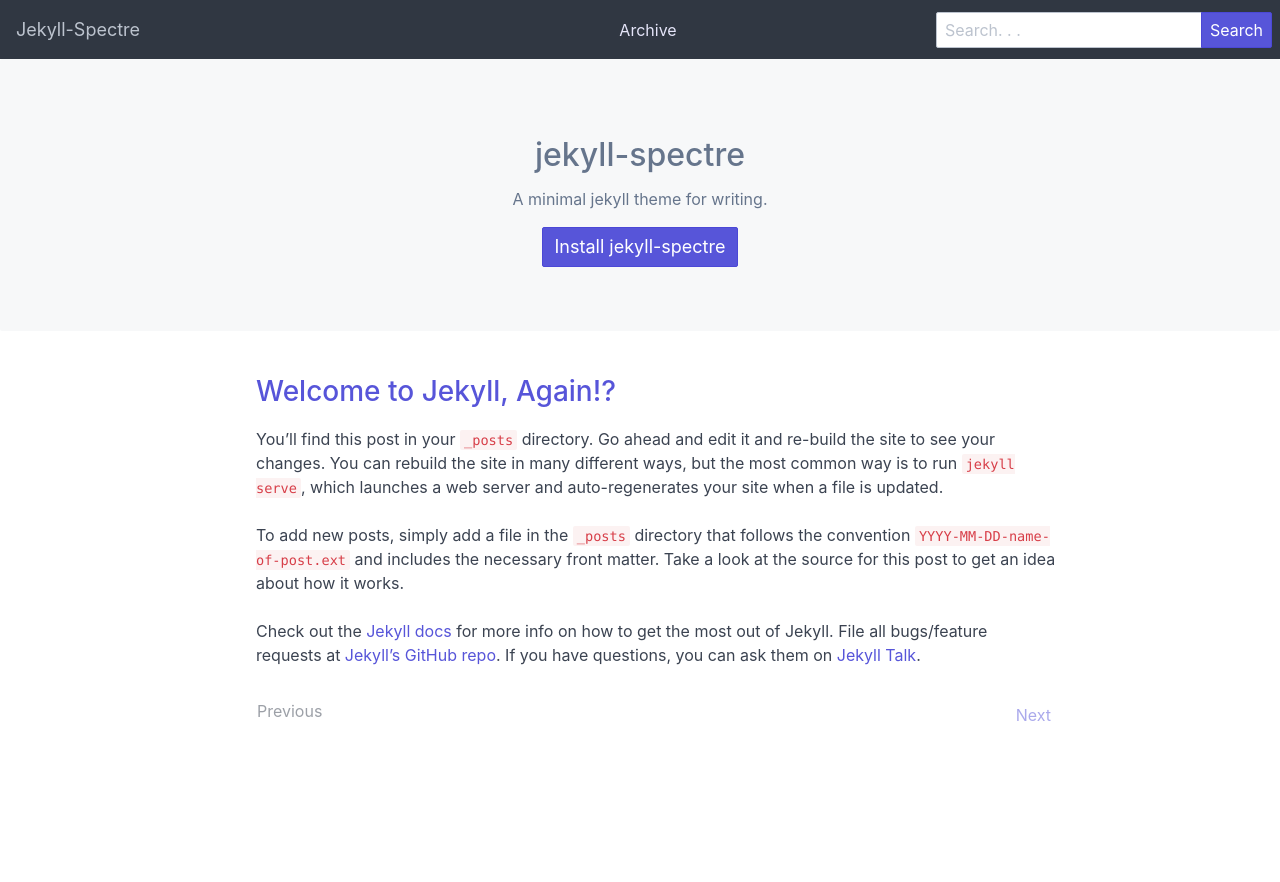
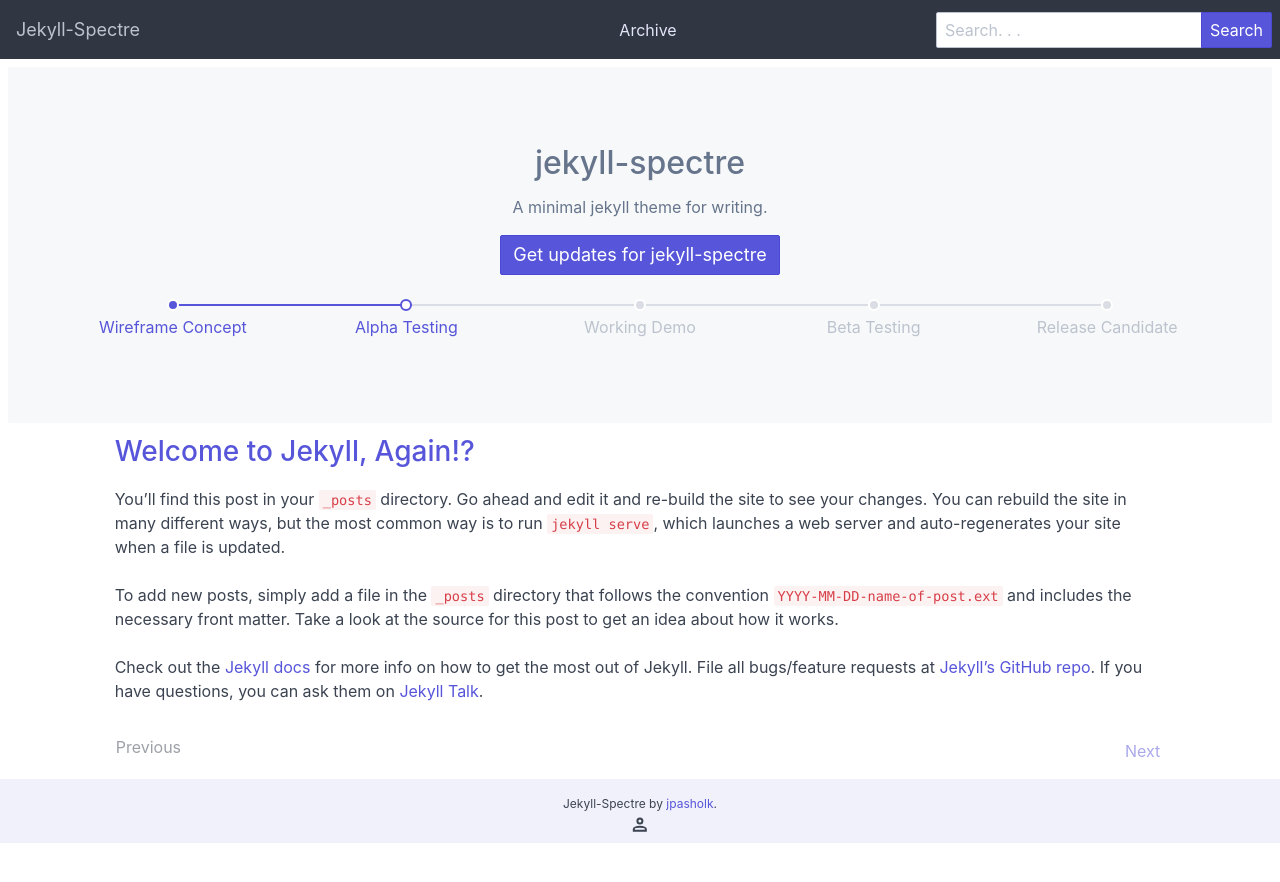
Before and after one commit to jpasholk/jekyll-spectre, a Jekyll site: the page built from index.html, in a window 1280 px wide. Shown: the top 882 px of the page. Built offline with Jekyll 4.4.1, drawn with Linux system fonts in a browser that asks for light colours; the list of posts is cut into pages by our own code.

Commit message:
Refactored some layout code

```diff
--- a/_includes/footer.html
+++ b/_includes/footer.html
@@ -1,3 +1,10 @@
-<footer>
-
+<footer class="container bg-secondary">
+  <section class="p-2">
+    <div class="text-center">
+      <sub>Jekyll-Spectre by <a href="https://twitter.com/jpasholk">jpasholk</a>.</sub>
+    </div>
+    <div class="text-center">
+      <i class="icon icon-people"></i>
+    </div>
+  </section>
 </footer>
--- a/_includes/header.html
+++ b/_includes/header.html
@@ -13,7 +13,8 @@
       <input class="form-input" type="text" placeholder="Search. . .">
       <button class="btn btn-primary input-group-btn">Search</button>
     </div>
-    <i class="icon icon-search show-sm"></i>
+
+    <button class="btn btn-link show-sm"><span class="text-secondary">Search</span></button>
   </section>
 
 </header>
--- a/_layouts/home.html
+++ b/_layouts/home.html
@@ -4,29 +4,53 @@ layout: default
 
 <body>
 
-  <section>
+  <section class="m-2">
     <div class="empty">
         <p class="empty-title h2">jekyll-spectre</p>
         <p class="empty-subtitle">A minimal jekyll theme for writing.</p>
       <div class="empty-action">
-        <button class="btn btn-primary btn-lg">Install jekyll-spectre</button>
+        <button class="btn btn-primary btn-lg"><a href="https://twitter.com/jpasholk"></a>Get updates for jekyll-spectre</a></button>
+      </div>
+      <div class="p-2 pt-2 m-2">
+        <ul class="step">
+          <li class="step-item">
+            <a href="#" class="tooltip" data-tooltip="Step 1">Wireframe Concept</a>
+          </li>
+          <li class="step-item active">
+            <a href="#" class="tooltip" data-tooltip="Step 1">Alpha Testing</a>
+          </li>
+          <li class="step-item">
+            <a href="#" class="tooltip" data-tooltip="Step 2">Working Demo</a>
+          </li>
+          <li class="step-item">
+            <a href="#" class="tooltip" data-tooltip="Step 3">Beta Testing</a>
+          </li>
+          <li class="step-item">
+            <a href="#" class="tooltip" data-tooltip="Step 4">Release Candidate</a>
+          </li>
+        </ul>
       </div>
     </div>
   </section>
 
-  <article class="container m-2 p-2 columns">
-    <section class="tile column col-12 p-2 m-2">
-      <div class="column col-2 hide-md"></div>
+  <article class="container">
 
+    <section class="columns">
+      <div class="column col-1"></div>
+
+      <section class="tile column col-10 col-mx-auto pt-2">
           {% for post in paginator.posts %}
-        <div class="tile-content col-8 p-2 m-2">
+          <div class="tile-content">
             <h3 class="tile-title"><a href="{{ post.url | relative_url }}">{{ post.title }}</a></h3>
             <span class="tile-subtitle text-gray">{{page.date | date: "%b %d, %Y "}}</span>
             <p class="">{{ post.content }}</p>
             {% endfor %}
             {% include pagination.html %}
           </div>
-      <div class="column col-2 hide-md"></div>
       </section>
+      <div class="column col-1"></div>
+
+    </section>
+
   </article>
 </body>
```
Lines whose indentation alone changed are shown as unchanged.
